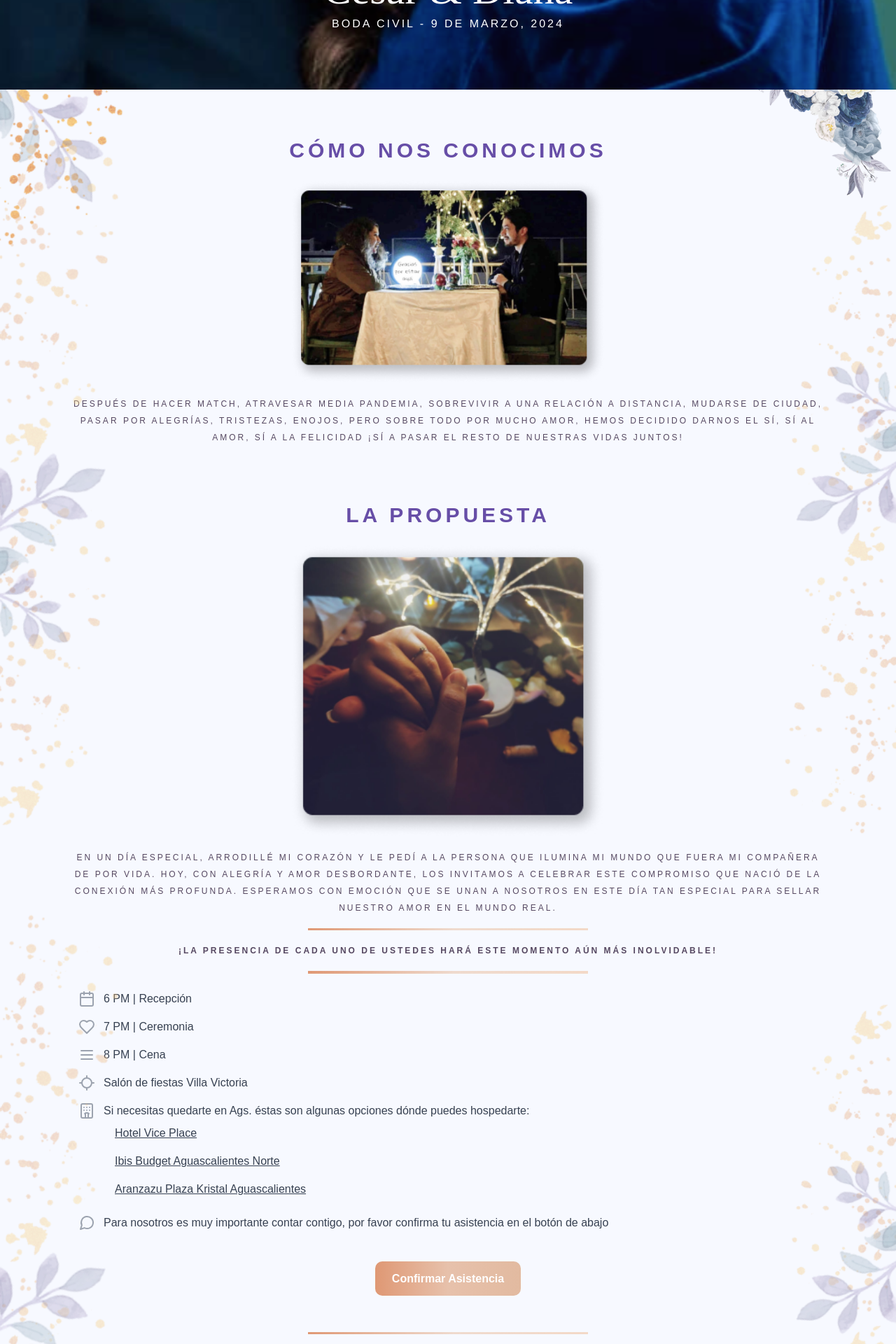
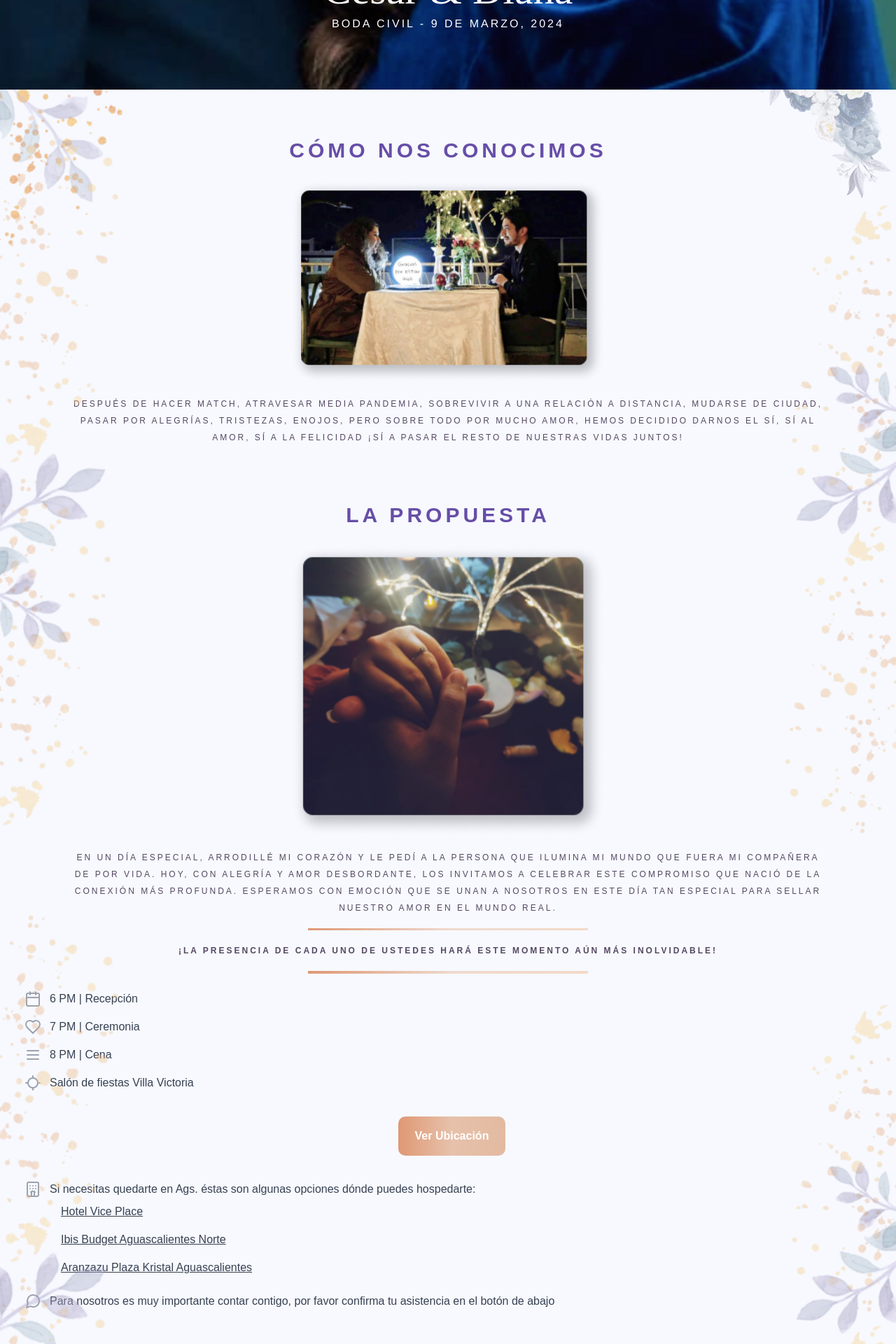
Before and after one commit to CaesarDeveloper/weddingcesardiana, a React (Vite) app: page / in a window 1280 px wide. Shown: the part 760-2680 px from the top of the page at 70% size. Built offline with nearby package versions, Linux system fonts and the light colour scheme.

Commit message:
Fixed css issues

```diff
--- a/src/App.jsx
+++ b/src/App.jsx
@@ -1,6 +1,3 @@
-import { useState } from "react";
-import reactLogo from "./assets/react.svg";
-import viteLogo from "/vite.svg";
 import cdCover from "./assets/cdcover.png";
 import decorationTopRight from "./assets/decorationTopRight.png";
 import decorationTopLeft from "./assets/decorationTopLeft.png";
@@ -13,58 +10,73 @@ import rightDecorators from "./assets/rightDecorators.png";
 import "./App.css";
 
 function App() {
-  const [count, setCount] = useState(0);
   const links = [
     { label: "Instagram", link: "https://www.instagram.com/" },
     { label: "Twitter", link: "https://twitter.com/" },
     { label: "LinkedIn", link: "https://www.linkedin.com/" },
     // Add more links as needed
   ];
-  //i.imgur.com/t6ffnbn.png
+  //i.imgur.com/t6ffnbn.png}
+  const handleClicWhatsapp = () => {
+    window.open(
+      "https://wa.me/+524491129140?text=Hola! Confirmo Asistencia para la Boda",
+      "_blank"
+    );
+  };
+
+  const handleClicLocation = () => {
+    window.open("https://maps.app.goo.gl/UcZ4tDRivFsKKYwXA", "_blank");
+  };
 
   return (
-    <div class="container mx-auto">
+    <div className="container mx-auto">
       {/* Top left decoration */}
       <img
         src={decorationTopLeft}
         alt="image-top-left"
-        class="top-left-decoration absolute top-0 right-0"
+        className="top-left-decoration absolute top-0 right-0"
+        style={{
+          opacity: "0.8",
+        }}
       />
       <img
         src={decorationTopRight}
         alt="image-top-right"
-        class="top-right-decoration absolute top-0 right-0"
+        className="top-right-decoration absolute top-0 right-0"
+        style={{
+          opacity: "0.5",
+        }}
       />
 
       <img
         src={leftDecorators}
         alt="image-top-right"
-        class="top-left-decoration-variable-a absolute top-0 right-0"
+        className="top-left-decoration-variable-a absolute top-0 right-0"
       />
 
       <img
         src={leftDecorators}
         alt="image-top-right"
-        class="top-left-decoration-variable-b absolute top-0 right-0"
+        className="top-left-decoration-variable-b absolute top-0 right-0"
       />
 
       <img
         src={rightDecorators}
         alt="image-top-right"
-        class="top-right-decoration-variable-a absolute top-0 right-0"
+        className="top-right-decoration-variable-a absolute top-0 right-0"
       />
 
       <img
         src={rightDecorators}
         alt="image-top-right"
-        class="top-right-decoration-variable-b absolute top-0 right-0"
+        className="top-right-decoration-variable-b absolute top-0 right-0"
       />
 
       {/* First section */}
-      <div class="wrap">
-        <div class="title relative">
+      <div className="wrap">
+        <div className="title relative">
           <img
-            alt="César & Diana"
+            alt="CésarDiana"
             className="mb-4 w-full h-auto"
             src={cdCover}
             style={{
@@ -76,7 +88,7 @@ function App() {
             }}
           />
           <div
-            class="absolute text-white p-4 bottom-0 right-0 left-0"
+            className="absolute text-white p-4 bottom-0 right-0 left-0"
             style={{
               zIndex: 222,
               paddingBottom: "65px",
@@ -93,14 +105,15 @@ function App() {
       </div>
 
       {/* Second section */}
-      <div class="wrap relative">
-        {/* <img
-          src={decorationTopRight}
-          alt="image-top-right"
-          class="top-right-decoration absolute top-0 right-0"
-        /> */}
-        <div class="title">
-          <h3 class="!text-2xl md:!text-3xl lg:!text-3xl pt-16 pb-6 !font-bold">
+      <div className="wrap relative">
+        <div className="title">
+          <h3
+            className="!text-2xl md:!text-3xl lg:!text-3xl pt-16 pb-6 !font-bold"
+            style={{
+              position: "relative",
+              zIndex: 1,
+            }}
+          >
             Cómo Nos Conocimos
           </h3>
           <img
@@ -108,9 +121,14 @@ function App() {
             alt="howmet"
             width={450}
             className=" items-center m-auto"
+            style={{
+              position: "relative",
+              zIndex: 1,
+            }}
+            S
           />
           <p
-            class="text-sm md:text-base"
+            className="text-sm md:text-base"
             style={{
               marginLeft: "100px",
               marginRight: "100px",
@@ -124,8 +142,8 @@ function App() {
           </p>
         </div>
 
-        <div class="title">
-          <h3 class="!text-2xl md:!text-3xl lg:!text-3xl pt-16 pb-6 !font-bold">
+        <div className="title">
+          <h3 className="!text-2xl md:!text-3xl lg:!text-3xl pt-16 pb-6 !font-bold">
             La Propuesta
           </h3>
           <img
@@ -135,7 +153,7 @@ function App() {
             className=" items-center m-auto"
           />
           <p
-            class="text-sm md:text-base"
+            className="text-sm md:text-base"
             style={{
               marginLeft: "100px",
               marginRight: "100px",
@@ -156,7 +174,7 @@ function App() {
             className="m-auto"
           />
           <p
-            class="text-sm md:text-base font-bold"
+            className="text-sm md:text-base font-bold"
             style={{
               marginLeft: "100px",
               marginRight: "100px",
@@ -174,8 +192,13 @@ function App() {
         </div>
       </div>
 
-      <div class="wrap relative">
-        <div className=" p-6  mx-auto  text-left pl-28 pr-28">
+      <div className="wrap relative">
+        <div
+          className="p-6  mx-auto text-left"
+          style={{
+            paddingLeft: "35px",
+          }}
+        >
           <ul className="space-y-4">
             <li className="flex items-center space-x-3">
               <CalendarIcon className="text-gray-400 flex-shrink-0" />
@@ -194,6 +217,17 @@ function App() {
               <span className="text-gray-700">
                 Salón de fiestas Villa Victoria
               </span>
+            </li>
+            <li className="items-center m-auto">
+              <center className="p-5">
+                <button
+                  onClick={handleClicLocation}
+                  onTouchStart={handleClicLocation}
+                  className="m-auto font-bold bg-gradient-to-r from-[#DF9874] via-[#E7C1AB] to-[#E2BAA0] text-white py-4 px-6 rounded-[10px] "
+                >
+                  Ver Ubicación
+                </button>
+              </center>
             </li>
             <li className="flex space-x-3">
               <HotelIcon className="text-gray-400 flex-shrink-0" />
@@ -233,13 +267,12 @@ function App() {
             </li>
             <li className="items-center m-auto">
               <center className="p-10">
-                <a
-                  href="https://wa.me/+524491129140?text=Hola! Confirmo Asistencia para la Boda"
-                  target="_blank"
-                  class="m-auto mb-10 mt-5 font-bold bg-gradient-to-r from-[#DF9874] via-[#E7C1AB] to-[#E2BAA0] text-white py-4 px-6 rounded-[10px] "
+                <button
+                  onClick={handleClicWhatsapp}
+                  className="m-auto font-bold bg-gradient-to-r from-[#DF9874] via-[#E7C1AB] to-[#E2BAA0] text-white py-4 px-6 rounded-[10px] "
                 >
                   Confirmar Asistencia
-                </a>
+                </button>
               </center>
             </li>
           </ul>
@@ -247,7 +280,7 @@ function App() {
       </div>
 
       {/* Text section */}
-      <div class="wrap relative">
+      <div className="wrap relative">
         <center>
           <img
             src={linearGold}
@@ -256,9 +289,9 @@ function App() {
             className="m-auto"
           />
           <GiftIcon className="text-gray-400 flex-shrink-0 mt-10" />
-          <div class="title">
+          <div className="title">
             <p
-              class="text-sm md:text-base"
+              className="text-sm md:text-base"
               style={{
                 marginLeft: "100px",
                 marginRight: "100px",
@@ -271,7 +304,7 @@ function App() {
             </p>
 
             <p
-              class="text-sm md:text-base font-bold"
+              className="text-sm md:text-base font-bold"
               style={{
                 marginLeft: "100px",
                 marginRight: "100px",
```
